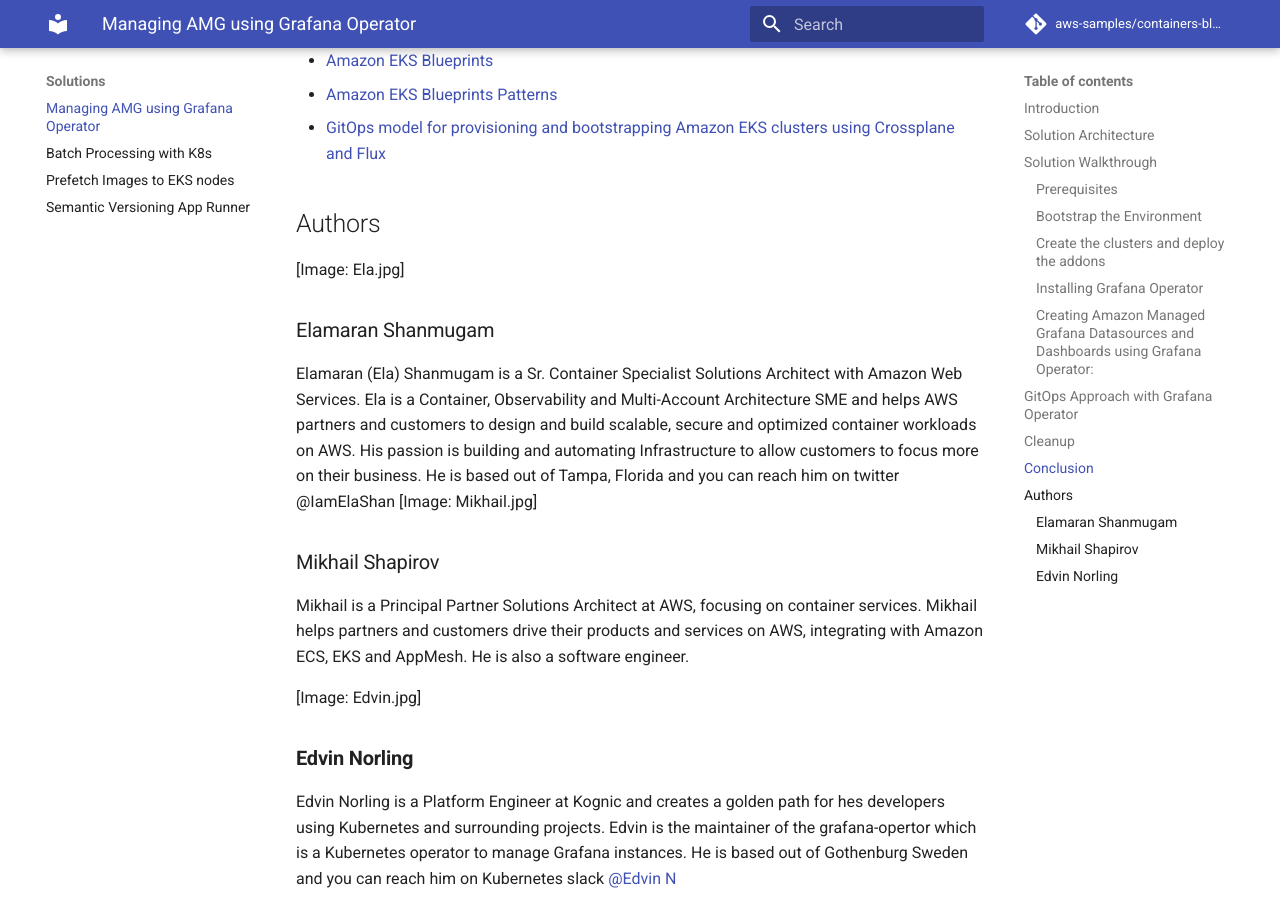
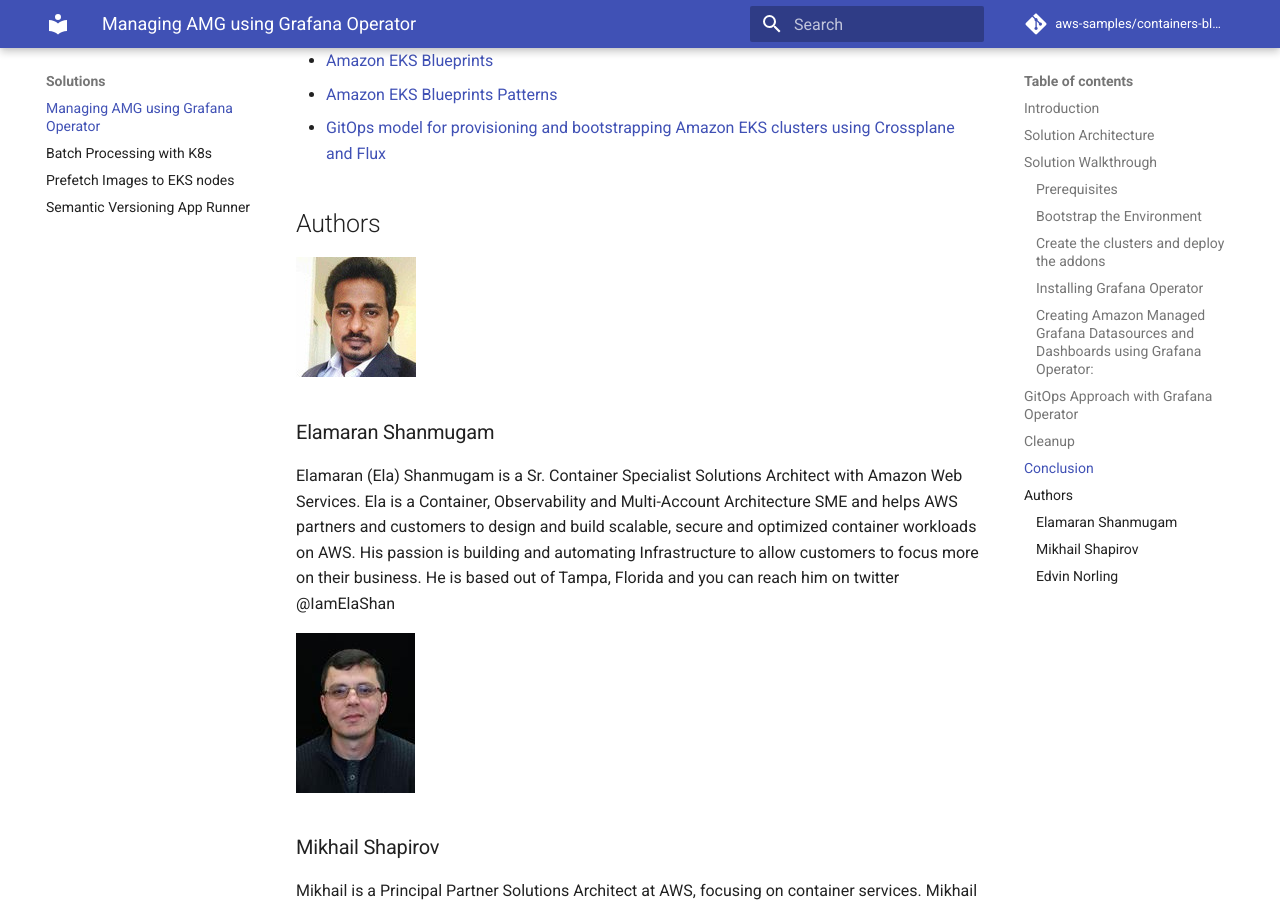
Before and after one commit to aws-samples/containers-blog-maelstrom, an MkDocs documentation site: the page built from docs/grafana-operator-AMG.md, in a window 1280 px wide and 900 px high, scrolled down 10686 px. Built offline with MkDocs 1.6.1 and Material for MkDocs 9.7.7, drawn with Linux system fonts in a browser that asks for light colours; comment, search, counter and statistics services are not loaded.

Commit message:
Fixing Names

```diff
--- a/docs/grafana-operator-AMG.md
+++ b/docs/grafana-operator-AMG.md
@@ -430,18 +430,19 @@
 
 ## Authors
 
-[Image: Ela.jpg]
+![Ela](images/Ela.jpg)
 
 ### Elamaran Shanmugam
 
 Elamaran (Ela) Shanmugam is a Sr. Container Specialist Solutions Architect with Amazon Web Services. Ela is a Container, Observability and Multi-Account Architecture SME and helps AWS partners and customers to design and build scalable, secure and optimized container workloads on AWS. His passion is building and automating Infrastructure to allow customers to focus more on their business. He is based out of Tampa, Florida and you can reach him on twitter @IamElaShan
-[Image: Mikhail.jpg]
+
+![Mikhail](images/Mikhail.jpg)
 
 ### Mikhail Shapirov
 
 Mikhail is a Principal Partner Solutions Architect at AWS, focusing on container services. Mikhail helps partners and customers drive their products and services on AWS, integrating with Amazon ECS, EKS and AppMesh. He is also a software engineer.
 
-[Image: Edvin.jpg]
+![Edvin](images/Edvin.jpg)
 
 ### **Edvin Norling**
 
```
